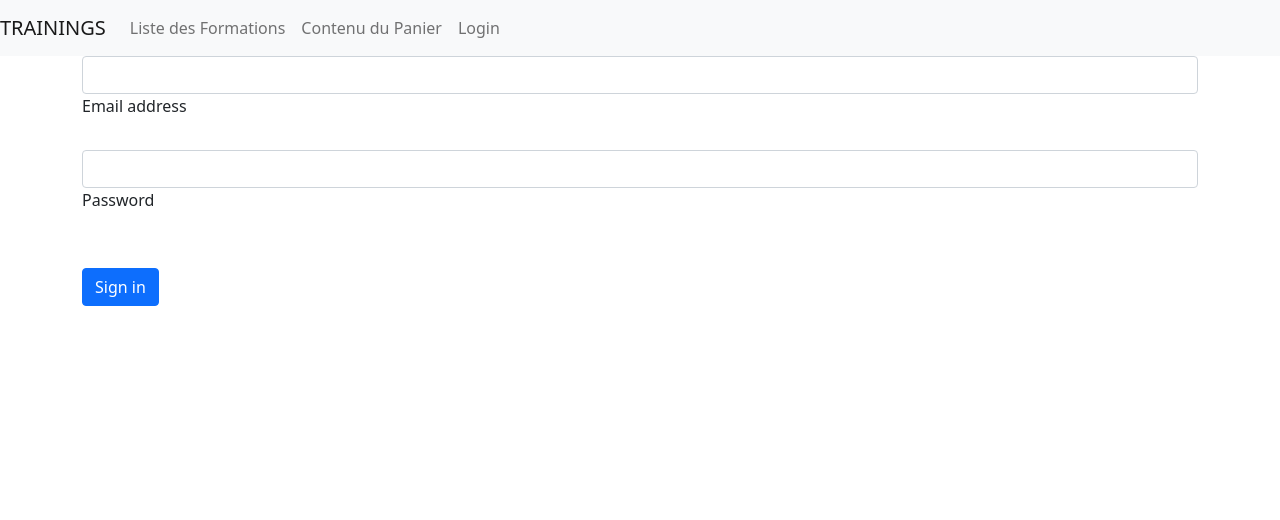
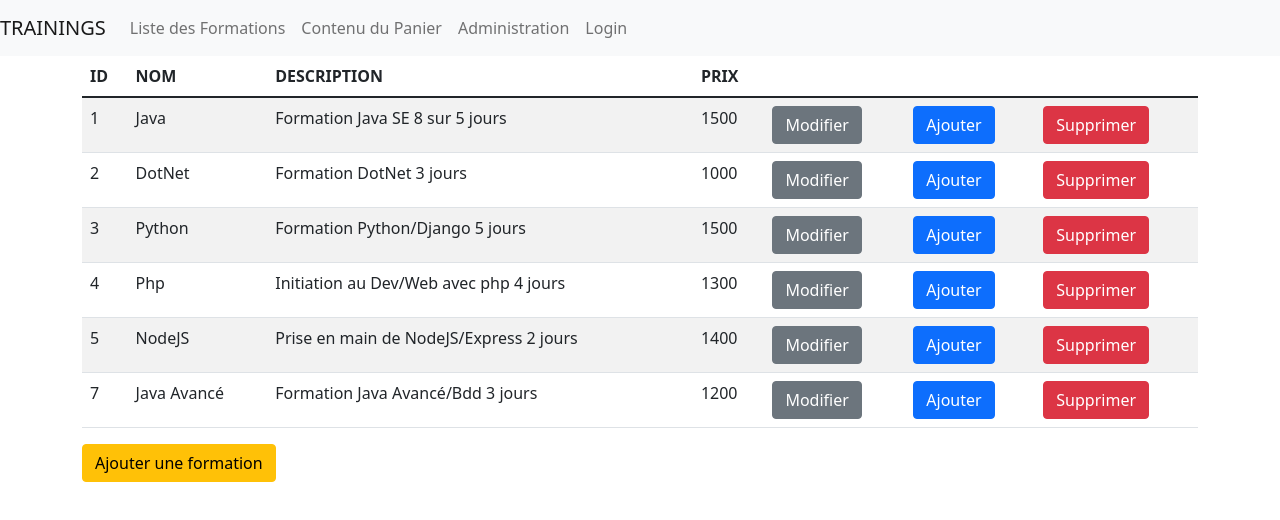
Before and after one commit to GillesQuodbach/training-app-fake-api, an Angular app: page /admin in a window 1280 px wide. Before the commit this address led to /login. Shown: the top 520 px of the page. Built offline with nearby package versions, Linux system fonts and the light colour scheme; data requests are answered from the project's data file.

Commit message:
implémentation admin

```diff
--- a/src/app/components/admin/admin.component.html
+++ b/src/app/components/admin/admin.component.html
@@ -1 +1,44 @@
-<p>admin works!</p>
+<div class="container">
+  <ng-container *ngIf="listTrainings; else loading">
+    <table class="table table-striped">
+      <thead>
+        <tr>
+          <th>ID</th>
+          <th>NOM</th>
+          <th>DESCRIPTION</th>
+          <th>PRIX</th>
+          <th></th>
+          <th></th>
+        </tr>
+      </thead>
+      <tbody>
+        <tr *ngFor="let training of listTrainings">
+          <td>{{ training.id }}</td>
+          <td>{{ training.name }}</td>
+          <td>{{ training.description }}</td>
+          <td>{{ training.price }}</td>
+          <td>
+            <a class="btn btn-secondary" (click)="onAddToCart(training)">
+              Modifier
+            </a>
+          </td>
+
+          <td>
+            <a class="btn btn-primary" (click)="onAddToCart(training)">
+              Ajouter
+            </a>
+          </td>
+          <td>
+            <a class="btn btn-danger" (click)="onAddToCart(training)">
+              Supprimer
+            </a>
+          </td>
+        </tr>
+      </tbody>
+    </table>
+    <a class="btn btn-warning"> Ajouter une formation </a>
+  </ng-container>
+  <ng-template #loading>
+    <div>Loading...</div>
+  </ng-template>
+</div>
--- a/src/app/components/admin/admin.component.ts
+++ b/src/app/components/admin/admin.component.ts
@@ -1,15 +1,65 @@
 import { Component, OnInit } from '@angular/core';
-
+import { ApiService } from './../../services/api.service';
+import { Training } from 'src/app/model/training.model';
+import { CartService } from 'src/app/services/cart.service';
+import { Router } from '@angular/router';
 @Component({
   selector: 'app-admin',
   templateUrl: './admin.component.html',
-  styleUrls: ['./admin.component.css']
+  styleUrls: ['./admin.component.css'],
 })
 export class AdminComponent implements OnInit {
-
-  constructor() { }
+  listTrainings: Training[] | undefined;
+  error: Error | null | undefined;
+  constructor(
+    private apiService: ApiService,
+    private cartService: CartService,
+    private router: Router
+  ) {}
 
   ngOnInit(): void {
+    this.apiService.getTrainings().subscribe({
+      next: (data) => (this.listTrainings = data),
+      error: (err) => (this.error = err.message),
+      complete: () => (this.error = null),
+    });
+    // this.listTrainings = [
+    //   {
+    //     id: 1,
+    //     name: 'Java',
+    //     description: 'Formation Java SE 8 sur 5 jours',
+    //     price: 1500,
+    //     quantity: 1,
+    //   },
+    //   {
+    //     id: 2,
+    //     name: 'DotNet',
+    //     description: 'Formation DotNet 3 jours',
+    //     price: 1000,
+    //     quantity: 1,
+    //   },
+    //   {
+    //     id: 3,
+    //     name: 'Python',
+    //     description: 'Formation Python/Django 5 jours',
+    //     price: 1500,
+    //     quantity: 1,
+    //   },
+    // ];
   }
 
+  /**
+   * Méthode permettant l'ajout d'une formation au panier en utilisant le service dédié
+   * @param training
+   */
+  onAddToCart(training: Training) {
+    if (training.quantity > 0) {
+      this.cartService.addTraining(training);
+      this.router.navigateByUrl('cart');
+    }
+  }
+
+  doAlert() {
+    console.log('boutton cliqué');
+  }
 }
--- a/src/app/services/authenticate.service.ts
+++ b/src/app/services/authenticate.service.ts
@@ -23,6 +23,6 @@ export class AuthenticateService {
   isAdmin() {
     // TODO Récupérer les champs email et password du login
     console.log('admin is read');
-    return false;
+    return true;
   }
 }
```
